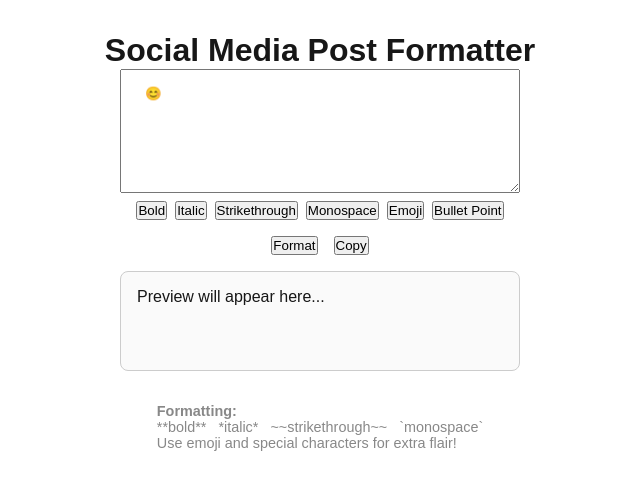
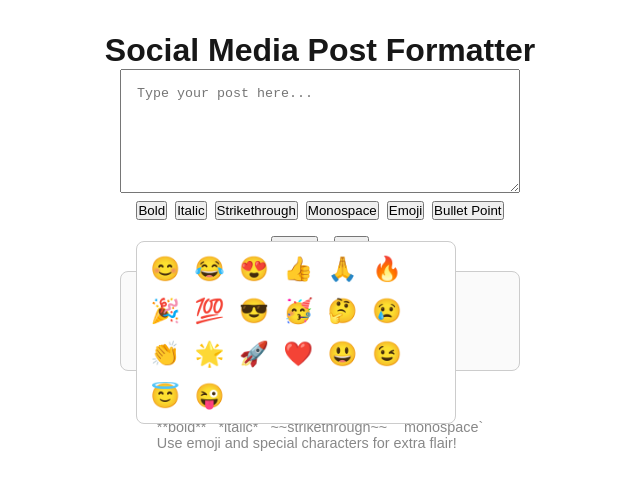
Before and after one commit to LarryMwansa/bwanji_base, a Next.js app: page /social-formatter in a window 1280 px wide. Both pictures are taken after a click on the button "Emoji". Shown: the top 490 px of the page, without its empty margins (320-960 px from the left). Built offline with nearby package versions, Linux system fonts and the light colour scheme.

Commit message:
feat: add emoji support to social media post formatter

```diff
--- a/package.json
+++ b/package.json
@@ -9,6 +9,7 @@
     "lint": "eslint"
   },
   "dependencies": {
+    "emoji-mart": "^5.6.0",
     "next": "15.5.0",
     "qrcode.react": "^4.2.0",
     "react": "19.1.0",
--- a/src/app/social-formatter/page.jsx
+++ b/src/app/social-formatter/page.jsx
@@ -1,10 +1,13 @@
 "use client"
 
-import { useState } from "react";
+import { useState, useRef } from "react";
 
 export default function SocialFormatter() {
   const [input, setInput] = useState("");
   const [formatted, setFormatted] = useState("");
+  const [showEmojiPicker, setShowEmojiPicker] = useState(false);
+  const emojiList = ["😊", "😂", "😍", "👍", "🙏", "🔥", "🎉", "💯", "😎", "🥳", "🤔", "😢", "👏", "🌟", "🚀", "❤️", "😃", "😉", "😇", "😜"];
+  const textareaRef = useRef(null);
 
   // Simple formatter: replaces markdown-like syntax with unicode
   function formatText(text) {
@@ -78,11 +81,27 @@ export default function SocialFormatter() {
     }, 0);
   }
 
+  function insertEmoji(emoji) {
+    const textarea = textareaRef.current;
+    const start = textarea.selectionStart;
+    const end = textarea.selectionEnd;
+    const before = input.slice(0, start);
+    const after = input.slice(end);
+    const newText = before + emoji + after;
+    setInput(newText);
+    setShowEmojiPicker(false);
+    setTimeout(() => {
+      textarea.focus();
+      textarea.setSelectionRange(start + emoji.length, start + emoji.length);
+    }, 0);
+  }
+
   return (
     <main style={{ display: "flex", flexDirection: "column", alignItems: "center", marginTop: "2rem" }}>
       <h1>Social Media Post Formatter</h1>
       <textarea
         id="post-input"
+        ref={textareaRef}
         value={input}
         onChange={e => setInput(e.target.value)}
         placeholder="Type your post here..."
@@ -90,13 +109,20 @@ export default function SocialFormatter() {
         style={{ width: "400px", padding: "1rem", marginBottom: "0.5rem" }}
       />
       {/* Toolbar */}
-      <div style={{ display: "flex", gap: "0.5rem", marginBottom: "1rem" }}>
+      <div style={{ display: "flex", gap: "0.5rem", marginBottom: "1rem", position: "relative" }}>
         <button type="button" onClick={() => applyUnicodeStyle("bold")}>Bold</button>
         <button type="button" onClick={() => applyUnicodeStyle("italic")}>Italic</button>
         <button type="button" onClick={() => applyUnicodeStyle("strikethrough")}>Strikethrough</button>
         <button type="button" onClick={() => applyUnicodeStyle("monospace")}>Monospace</button>
-        <button type="button" onClick={() => setInput(input + " 😊")}>Emoji</button>
+        <button type="button" onClick={() => setShowEmojiPicker(s => !s)}>Emoji</button>
         <button type="button" onClick={insertBullet}>Bullet Point</button>
+        {showEmojiPicker && (
+          <div style={{ position: "absolute", top: "2.5rem", left: "0", background: "#fff", border: "1px solid #ccc", borderRadius: "8px", padding: "0.5rem", zIndex: 10, display: "flex", flexWrap: "wrap", gap: "0.3rem", width: "320px" }}>
+            {emojiList.map(emoji => (
+              <button key={emoji} type="button" style={{ fontSize: "1.5rem", padding: "0.3rem", background: "none", border: "none", cursor: "pointer" }} onClick={() => insertEmoji(emoji)}>{emoji}</button>
+            ))}
+          </div>
+        )}
       </div>
       <div style={{ display: "flex", gap: "1rem", marginBottom: "1rem" }}>
         <button onClick={handleFormat}>Format</button>
```
Also changed, not shown: 1 other file (tests, documents, lock files or other folders).
